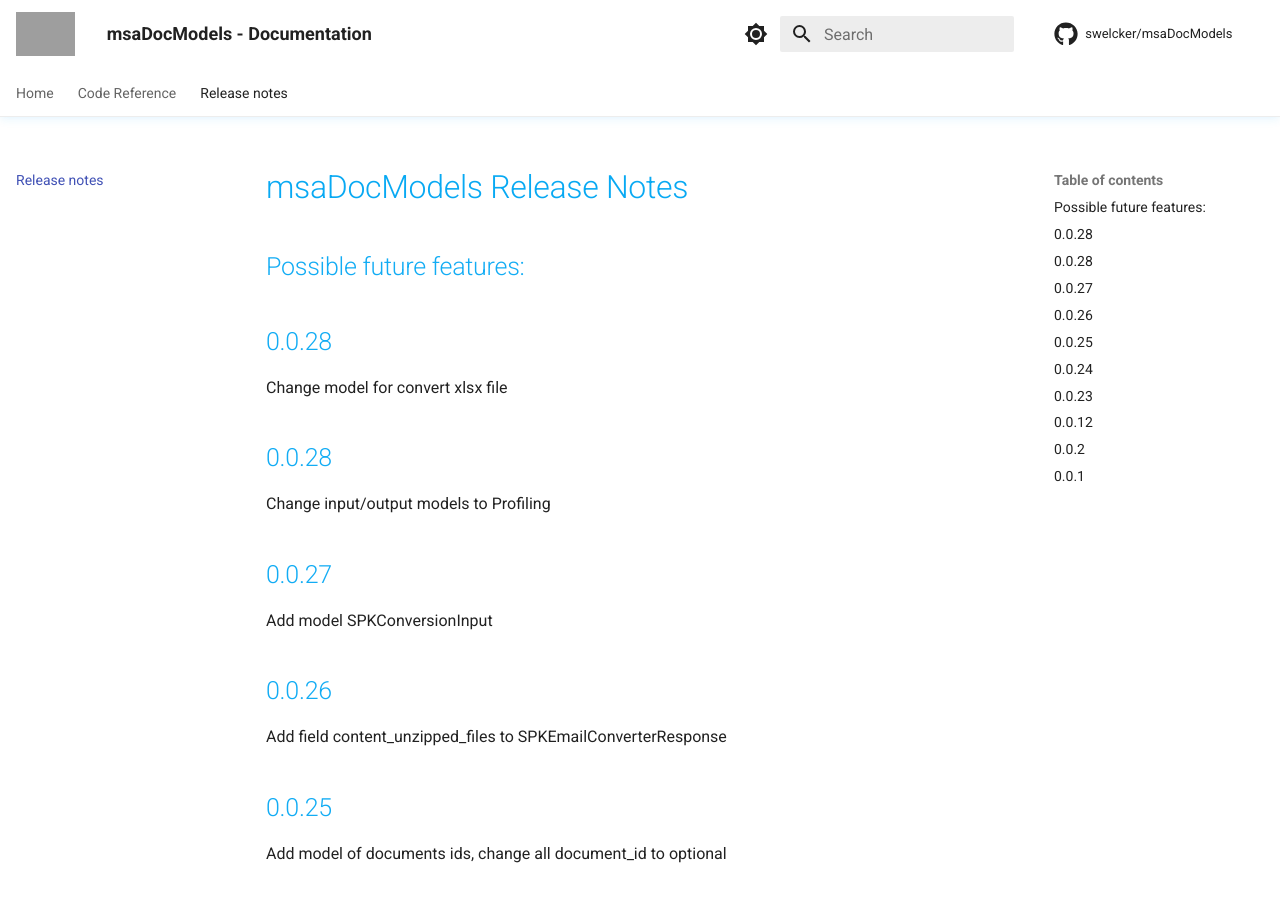
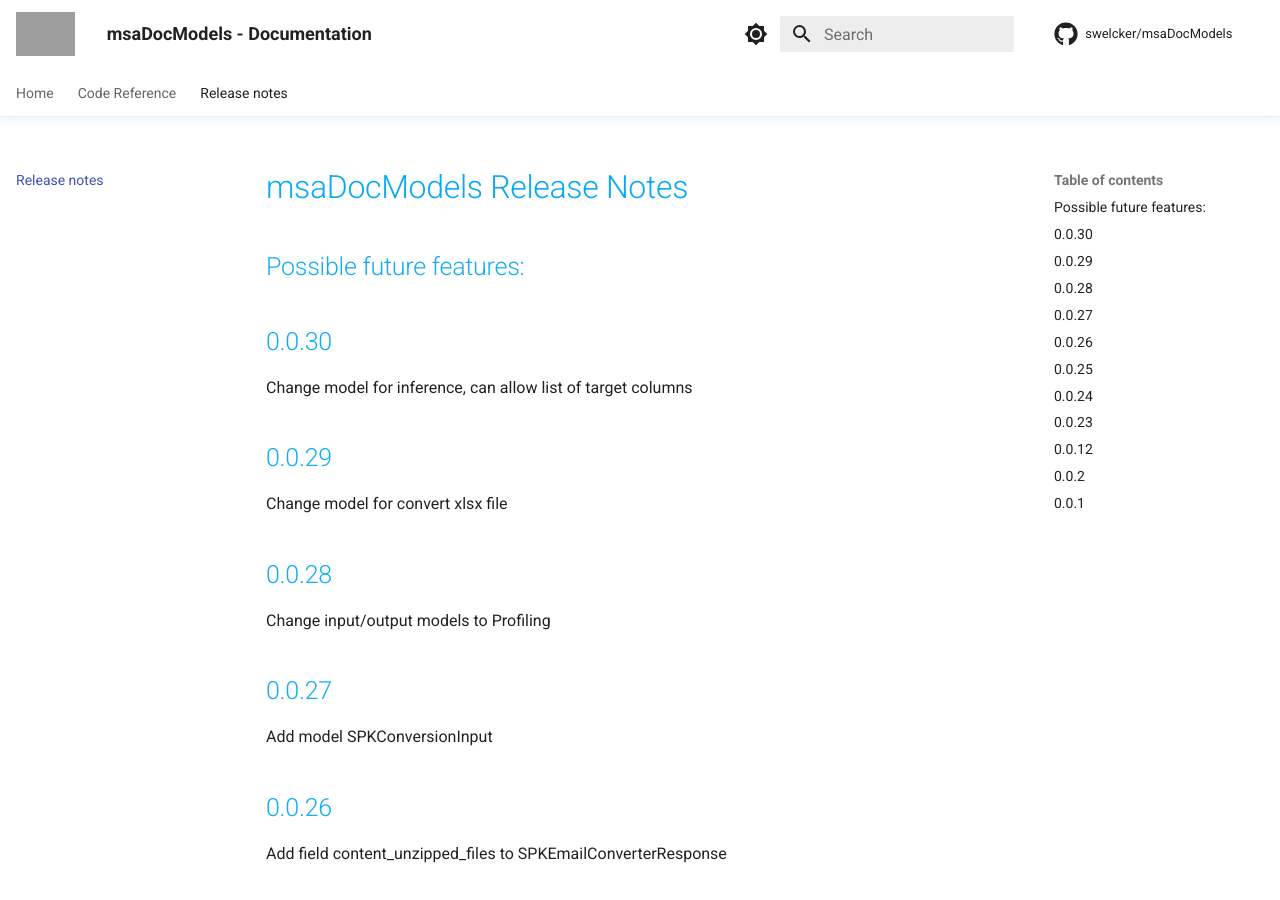
Before and after one commit to u2d-ai/msaDocModels, an MkDocs documentation site: the page built from docs/release-notes.md, in a window 1280 px wide and 900 px high. Built offline with MkDocs 1.6.1 and Material for MkDocs 9.7.7, drawn with Linux system fonts in a browser that asks for light colours; comment, search, counter and statistics services are not loaded; grey boxes are pictures that could not be loaded.

Commit message:
feat: change model for inference, can allow list of target columns

```diff
--- a/docs/release-notes.md
+++ b/docs/release-notes.md
@@ -1,7 +1,11 @@
 # msaDocModels Release Notes
 ## Possible future features:
 
-## 0.0.28
+## 0.0.30
+
+Change model for inference, can allow list of target columns
+
+## 0.0.29
 
 Change model for convert xlsx file
 
--- a/msaDocModels/__init__.py
+++ b/msaDocModels/__init__.py
@@ -1,7 +1,7 @@
 import glob
 from os.path import basename, dirname, isfile, join
 
-version = "0.0.29"
+version = "0.0.30"
 __author__ = "Stefan Welcker"
 __copyright__ = "Copyright 2022, U2D.ai"
 __license__ = "MIT"
```
Also changed, not shown: 2 other files.
